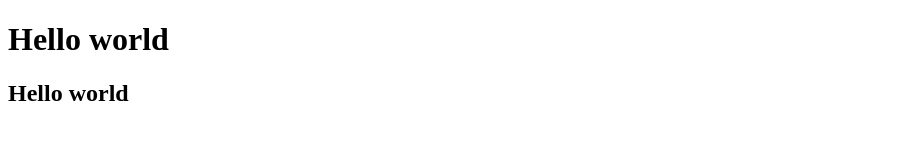
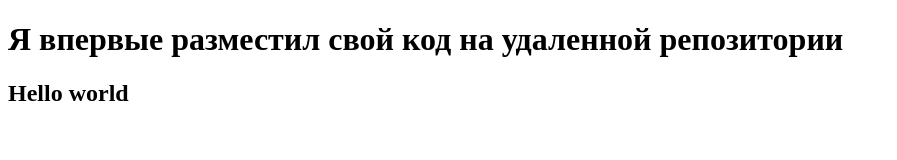
Before and after one commit to Bivckqit/new-repo, a plain HTML site: page index.html in a window 1280 px wide. Shown: the whole page, without its empty margins (0-897 px from the left). Drawn offline with Linux system fonts and the light colour scheme.

Commit message:
new commit

```diff
--- a/index.html
+++ b/index.html
@@ -3,10 +3,10 @@
 <head>
     <meta charset="UTF-8">
     <meta name="viewport" content="width=device-width, initial-scale=1.0">
-    <title>Document</title>
+    <title> New git project</title>
 </head>
 <body>
-    <h1> Hello world</h1>
+    <h1>Я впервые разместил свой код на удаленной репозитории</h1>
     <h2>Hello world</h2>
 </body>
 </html>
```
